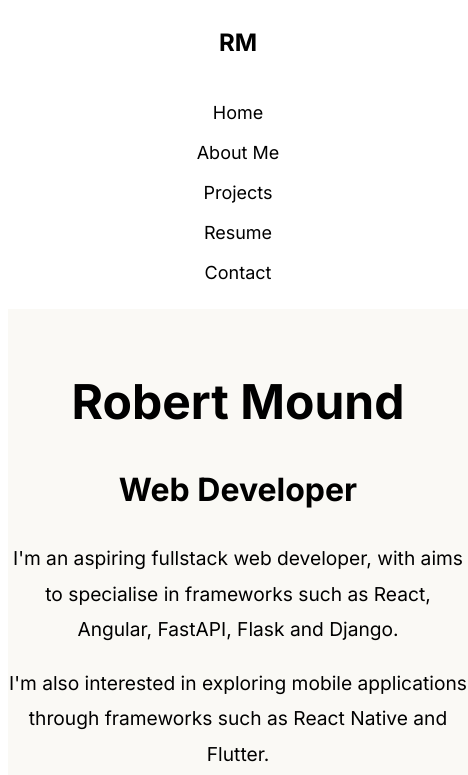
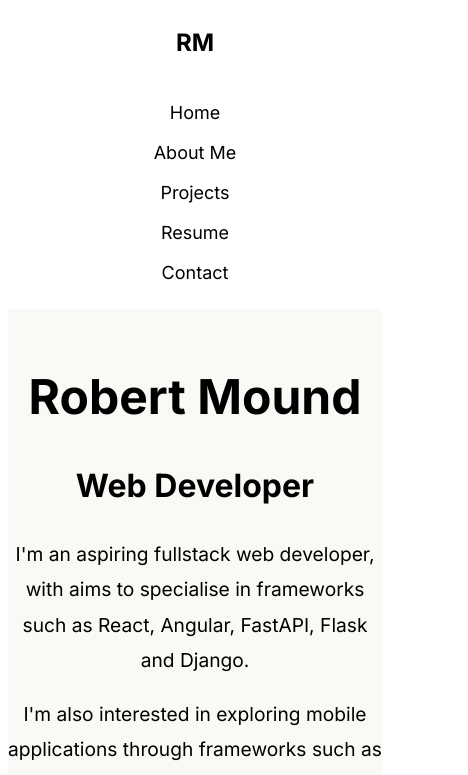
Before and after one commit to AreTeeYT/portfolio, a React (Vite) app: page / in a window 390 px wide. Shown: the top 775 px of the page, 468 px wide, since content can reach past the window. Built offline with nearby package versions, Linux system fonts and the light colour scheme.

Commit message:
change to padding in index.css for minor fix to mobile width

```diff
--- a/src/index.css
+++ b/src/index.css
@@ -10,6 +10,5 @@ html, body{
     html, body{
         max-width: 600px;
         width: auto;
-        min-width: 460px;
     }
 }
```
